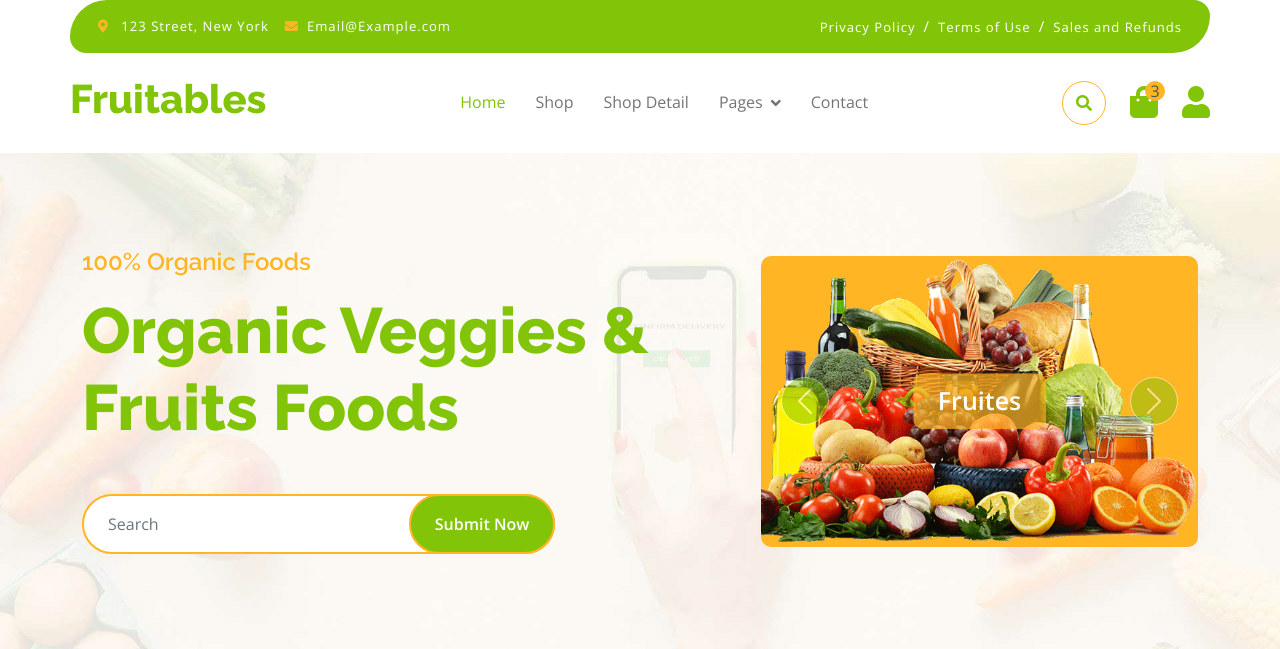
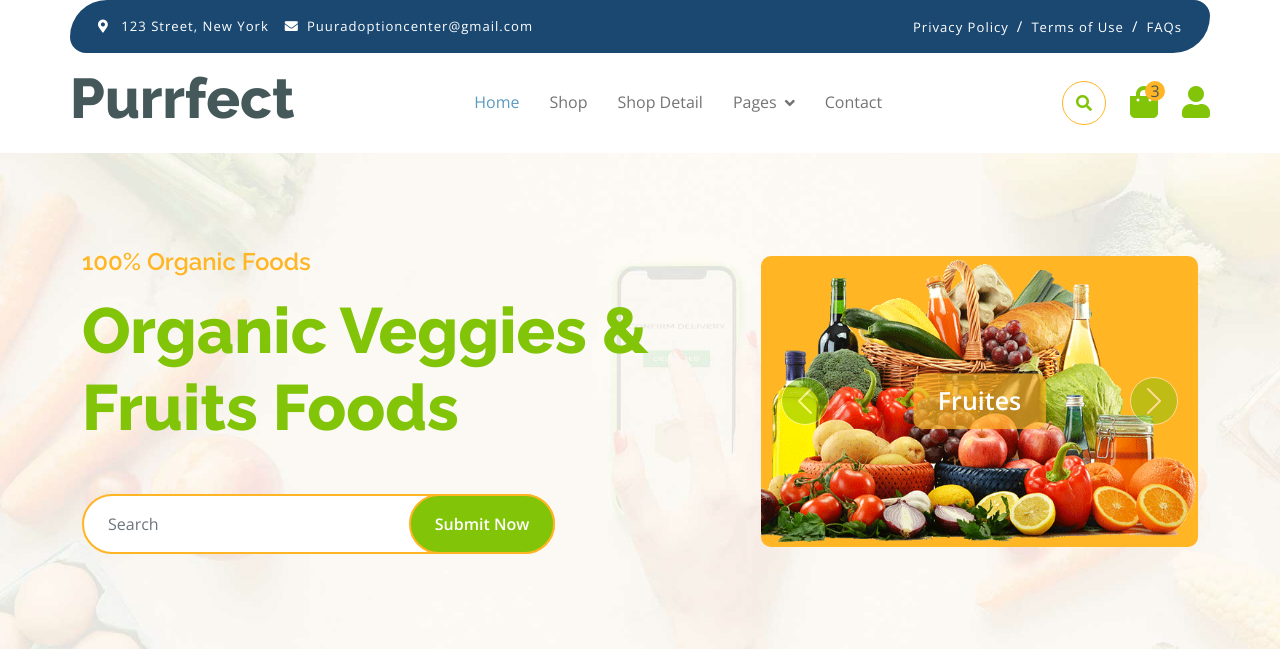
Before and after one commit to GabbyPup/aula-html, a PHP site: page / in a window 1280 px wide. Shown: the top 649 px of the page. Run offline with PHP 8.4, Linux system fonts and the light colour scheme; some libraries are stand-ins or nearby versions.

Commit message:
commit 1

```diff
--- a/Atividade template/css/style.css
+++ b/Atividade template/css/style.css
@@ -84,6 +84,7 @@
 .topbar {
     padding: 20px;
     border-radius: 230px 100px;
+    background: #1A4870;
 }
 
 .topbar .top-info {
@@ -92,6 +93,7 @@
     letter-spacing: 1px;
     display: flex;
     align-items: center;
+
 }
 
 .topbar .top-link {
@@ -107,12 +109,12 @@
 }
 
 .topbar .top-link a small:hover {
-    color: var(--bs-secondary) !important;
+    color: #5B99C2 !important;
     transition: 0.5s;
 }
 
 .topbar .top-link a small:hover i {
-    color: var(--bs-primary) !important;
+    color: #5B99C2 !important;
 }
 /*** Topbar End ***/
 
@@ -132,7 +134,7 @@
 .navbar .navbar-nav .nav-link.active,
 .fixed-top.bg-white .navbar .navbar-nav .nav-link:hover,
 .fixed-top.bg-white .navbar .navbar-nav .nav-link.active {
-    color: var(--bs-primary);
+    color: #5B99C2;
 }
 
 .navbar .dropdown-toggle::after {
@@ -158,8 +160,8 @@
 }
 
 .dropdown .dropdown-menu a:hover {
-    background: var(--bs-secondary);
-    color: var(--bs-primary);
+    background: #5B99C2;
+    color: var(--bs-white);
 }
 
 .navbar .nav-item:hover .dropdown-menu {
--- a/Atividade template/index.html
+++ b/Atividade template/index.html
@@ -3,7 +3,7 @@
 
     <head>
         <meta charset="utf-8">
-        <title>Fruitables - Vegetable Website Template</title>
+        <title>Puurfect - Adoption Center</title>
         <meta content="width=device-width, initial-scale=1.0" name="viewport">
         <meta content="" name="keywords">
         <meta content="" name="description">
@@ -40,22 +40,22 @@
 
         <!-- Navbar start -->
         <div class="container-fluid fixed-top">
-            <div class="container topbar bg-primary d-none d-lg-block">
+            <div class="container topbar d-none d-lg-block">
                 <div class="d-flex justify-content-between">
                     <div class="top-info ps-2">
-                        <small class="me-3"><i class="fas fa-map-marker-alt me-2 text-secondary"></i> <a href="#" class="text-white">123 Street, New York</a></small>
-                        <small class="me-3"><i class="fas fa-envelope me-2 text-secondary"></i><a href="#" class="text-white">Email@Example.com</a></small>
+                        <small class="me-3"><i class="fas fa-map-marker-alt me-2 text-white"></i> <a href="#" class="text-white">123 Street, New York</a></small>
+                        <small class="me-3"><i class="fas fa-envelope me-2 text-white"></i><a href="#" class="text-white">Puuradoptioncenter@gmail.com</a></small>
                     </div>
                     <div class="top-link pe-2">
                         <a href="#" class="text-white"><small class="text-white mx-2">Privacy Policy</small>/</a>
                         <a href="#" class="text-white"><small class="text-white mx-2">Terms of Use</small>/</a>
-                        <a href="#" class="text-white"><small class="text-white ms-2">Sales and Refunds</small></a>
+                        <a href="#" class="text-white"><small class="text-white ms-2">FAQs</small></a>
                     </div>
                 </div>
             </div>
             <div class="container px-0">
                 <nav class="navbar navbar-light bg-white navbar-expand-xl">
-                    <a href="index.html" class="navbar-brand"><h1 class="text-primary display-6">Fruitables</h1></a>
+                    <a href="index.html" class="navbar-brand"><h1 class="display-4">Purrfect</h1></a>
                     <button class="navbar-toggler py-2 px-3" type="button" data-bs-toggle="collapse" data-bs-target="#navbarCollapse">
                         <span class="fa fa-bars text-primary"></span>
                     </button>
@@ -67,9 +67,7 @@
                             <div class="nav-item dropdown">
                                 <a href="#" class="nav-link dropdown-toggle" data-bs-toggle="dropdown">Pages</a>
                                 <div class="dropdown-menu m-0 bg-secondary rounded-0">
-                                    <a href="cart.html" class="dropdown-item">Cart</a>
                                     <a href="chackout.html" class="dropdown-item">Chackout</a>
-                                    <a href="testimonial.html" class="dropdown-item">Testimonial</a>
                                     <a href="404.html" class="dropdown-item">404 Page</a>
                                 </div>
                             </div>
```
